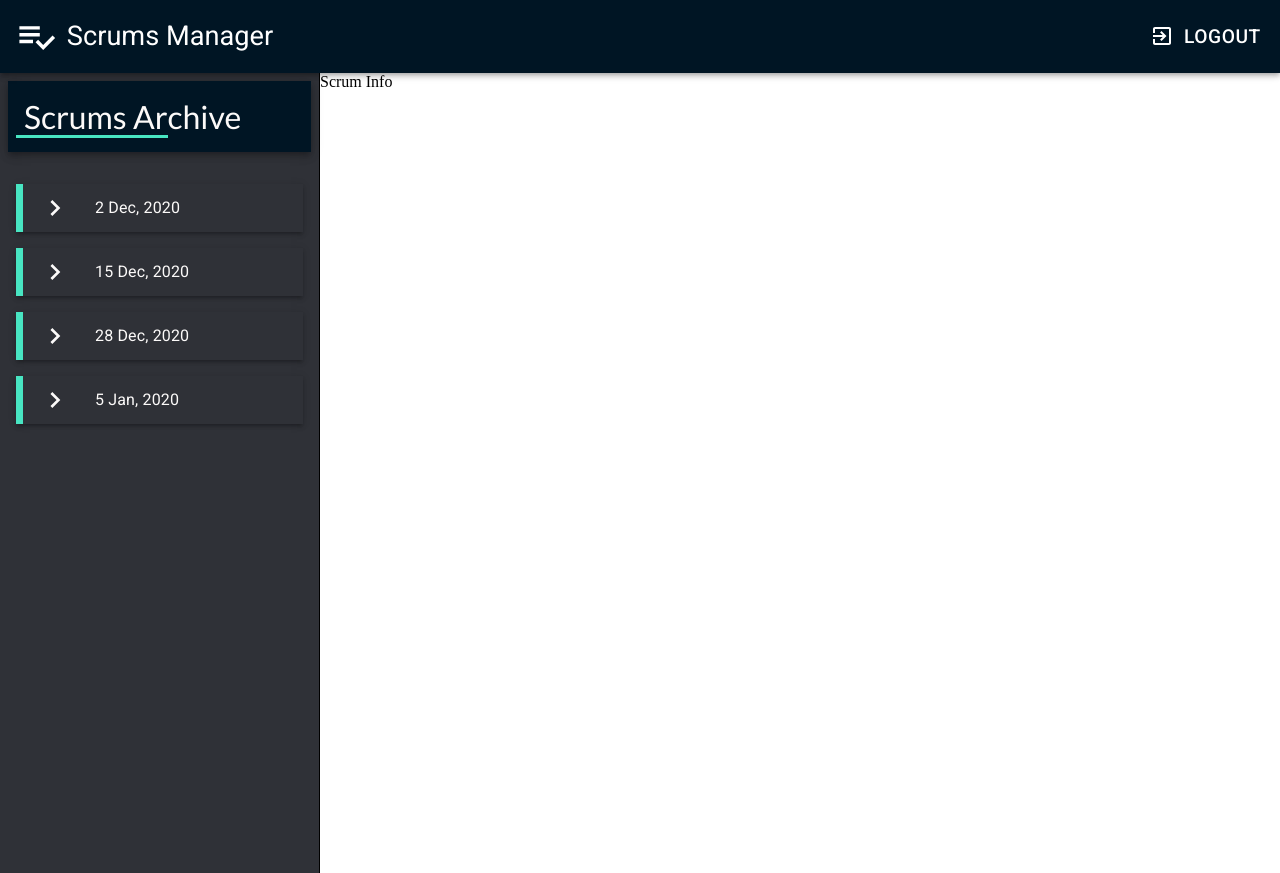
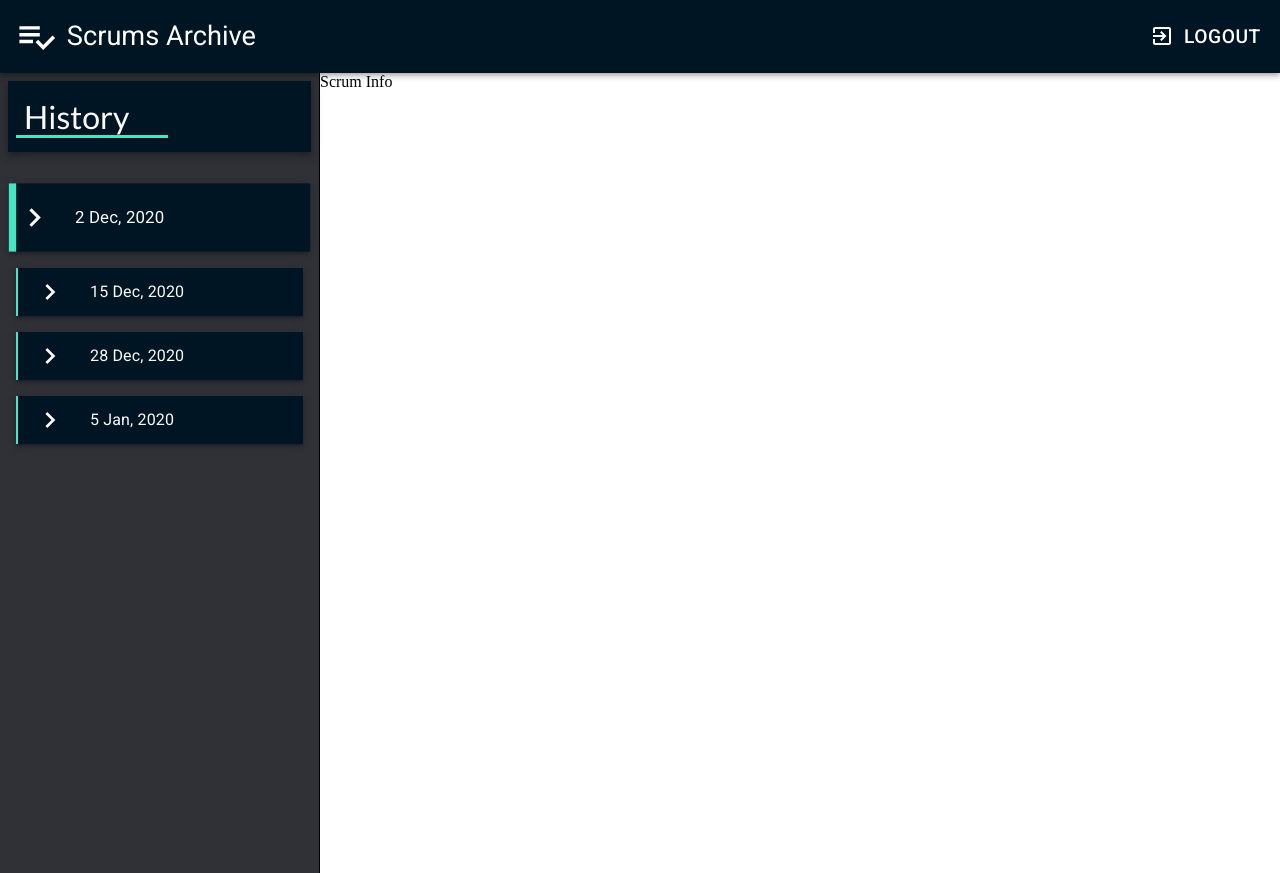
Before and after one commit to marmikupadhyay/scrums-manager, a React (Create React App) app in the folder frontend/: page /scrums in a window 1280 px wide. Built offline with nearby package versions, Linux system fonts and the light colour scheme; the HTML template or start-up script is replaced by a standard one.

Commit message:
feat : make State in ScrumDash and pass props.

```diff
--- a/frontend/src/components/NavBar.js
+++ b/frontend/src/components/NavBar.js
@@ -41,7 +41,7 @@ function NavBar() {
 					<PlaylistAddCheckIcon
 						style={{ fontSize: '1.5em', paddingRight: '10px' }}
 					/>
-					Scrums Manager
+					Scrums Archive
 				</Grid>
 				<Link to='/login' className={classes.link}>
 					<Button color='inherit' className={classes.button}>
--- a/frontend/src/scrumsDash/ScrumDash.js
+++ b/frontend/src/scrumsDash/ScrumDash.js
@@ -1,4 +1,4 @@
-import React from 'react';
+import React, { useState } from 'react';
 import { makeStyles } from '@material-ui/core/styles';
 import ScrumList from './ScrumList';
 import ScrumInfo from './ScrumInfo';
@@ -10,13 +10,45 @@ const useStyles = makeStyles((theme) => ({
 	},
 }));
 
+const dummyData = [
+	{
+		_id: '1',
+		date: '2 Dec, 2020',
+	},
+	{
+		_id: '2',
+		date: '15 Dec, 2020',
+	},
+	{
+		_id: '3',
+		date: '28 Dec, 2020',
+	},
+	{
+		_id: '4',
+		date: '5 Jan, 2020',
+	},
+];
+
 function ScrumDash() {
 	const classes = useStyles();
+	const [allScrums, setAllScrums] = useState(dummyData);
+	const [currentActive, setCurrentActive] = useState(allScrums[0]);
+
+	const selectScrum = (id) => {
+		allScrums.forEach((scrum) => {
+			if (id === scrum._id) setCurrentActive(scrum);
+		});
+	};
+
 	return (
 		<div className={classes.mainBody}>
 			<Grid container>
 				<Grid item xs={12} md={4} lg={3}>
-					<ScrumList />
+					<ScrumList
+						currentActive={currentActive}
+						allScrums={allScrums}
+						selectScrum={selectScrum}
+					/>
 				</Grid>
 				<Grid item xs={12} md={8} lg={9}>
 					<ScrumInfo />
--- a/frontend/src/scrumsDash/ScrumList.js
+++ b/frontend/src/scrumsDash/ScrumList.js
@@ -1,4 +1,4 @@
-import React from 'react';
+import React, { useState } from 'react';
 import { makeStyles } from '@material-ui/core/styles';
 import {
 	Grid,
@@ -41,40 +41,51 @@ const useStyles = makeStyles((theme) => ({
 	},
 	listItem: {
 		boxShadow: theme.shadows[3],
+		background: 'rgb(0, 21, 36)',
+		margin: '1em 0',
+		transition: '0.5s',
+		cursor: 'pointer',
+		'&:hover': {
+			transform: 'scale(1.05)',
+		},
+		borderLeft: `2px solid ${theme.palette.accent.primary}`,
+	},
+	listActive: {
+		background: 'rgb(0, 21, 36)',
+		boxShadow: theme.shadows[3],
+		transition: '0.5s',
+		cursor: 'pointer',
+		padding: '15px 0',
+		fontSize: '1.1em',
 		margin: '1em 0',
 		borderLeft: `7px solid ${theme.palette.accent.primary}`,
+		transform: 'scale(1.05)',
 	},
 	icon: {
 		color: theme.palette.font.light,
 		fontSize: '2em',
 	},
 }));
-function ScrumList() {
+function ScrumList(props) {
 	const classes = useStyles();
-	const dummyData = [
-		{
-			date: '2 Dec, 2020',
-		},
-		{
-			date: '15 Dec, 2020',
-		},
-		{
-			date: '28 Dec, 2020',
-		},
-		{
-			date: '5 Jan, 2020',
-		},
-	];
 	return (
 		<Grid container item direction='column' className={classes.mainBody}>
 			<Grid item className={classes.title}>
-				Scrums Archive
+				History
 			</Grid>
 			<Grid item className={classes.listBox}>
 				<List>
-					{dummyData.map((scrum) => {
+					{props.allScrums.map((scrum, index) => {
 						return (
-							<ListItem className={classes.listItem}>
+							<ListItem
+								onClick={() => {
+									props.selectScrum(scrum._id);
+								}}
+								className={
+									scrum._id == props.currentActive._id
+										? classes.listActive
+										: classes.listItem
+								}>
 								<ListItemIcon>
 									<ChevronRightIcon
 										className={classes.icon}
```
Also changed, not shown: 1 other file (tests, documents, lock files or other folders).
